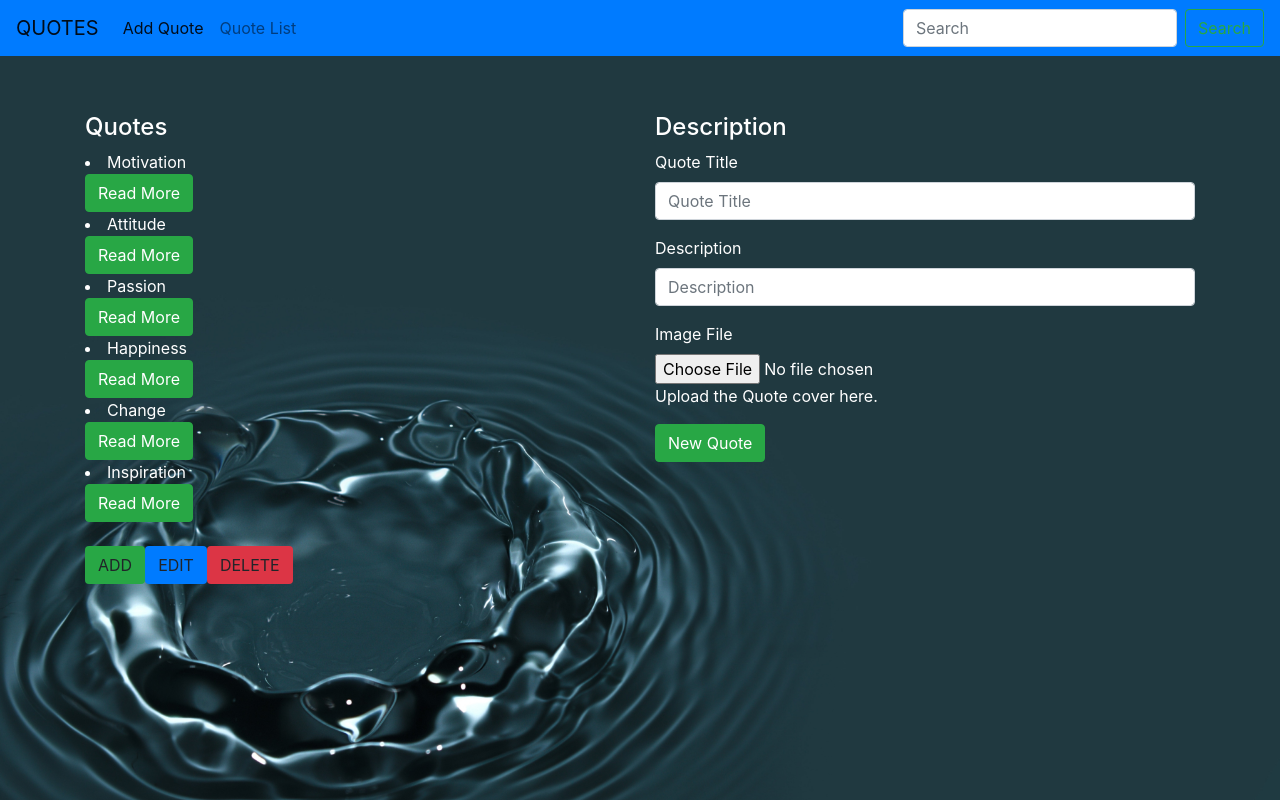
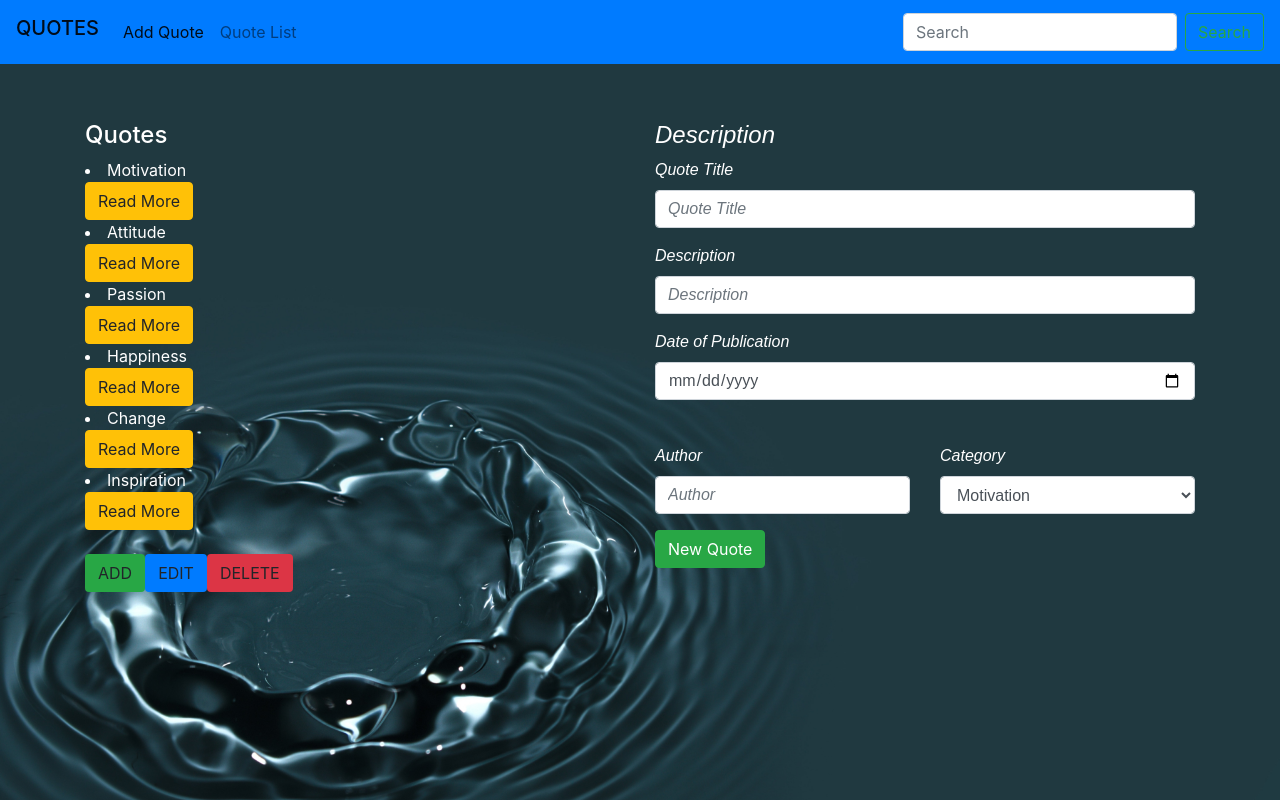
Before and after one commit to mervinkogei/Quotes, an Angular app: page / in a window 1280 px wide. Built offline with nearby package versions, Linux system fonts and the light colour scheme.

Commit message:
add the input category to the New Quote form and quote component styles

```diff
--- a/src/app/app.component.html
+++ b/src/app/app.component.html
@@ -1,8 +1,10 @@
+<link href="https://stackpath.bootstrapcdn.com/font-awesome/4.7.0/css/font-awesome.min.css" rel="stylesheet" integrity="sha384-wvfXpqpZZVQGK6TAh5PVlGOfQNHSoD2xbE+QkPxCAFlNEevoEH3Sl0sibVcOQVnN" crossorigin="anonymous">
+
 <nav class="navbar navbar-expand-lg navbar-light bg-primary text-white">
   <button class="navbar-toggler" type="button" data-toggle="collapse" data-target="#navbarTogglerDemo03" aria-controls="navbarTogglerDemo03" aria-expanded="false" aria-label="Toggle navigation">
     <span class="navbar-toggler-icon"></span>
   </button>
-  <a class="navbar-brand " href="#">QUOTES</a>
+  <h1 class="navbar-brand " href="#">QUOTES</h1>
 
   <div class="collapse navbar-collapse" id="navbarTogglerDemo03">
     <ul class="navbar-nav mr-auto mt-2 mt-lg-0">
--- a/src/app/quote/quote.component.css
+++ b/src/app/quote/quote.component.css
@@ -5,3 +5,12 @@
 .quote{
     color: white;
 }
+.form-group,::placeholder{
+    /* font-family: 'Lucida Sans', 'Lucida Sans Regular', 'Lucida Grande', 'Lucida Sans Unicode', Geneva, Verdana, sans-serif; */
+    font-style: italic;
+    font-family: fantasy;
+}
+.desc{
+    font-style: italic;
+    font-family: fantasy;
+}
--- a/src/app/quote/quote.component.html
+++ b/src/app/quote/quote.component.html
@@ -5,7 +5,7 @@
       <div class="quote">
         <div *ngFor='let quote of quote'>
           <li>{{quote.name}}</li>
-          <button type="button" class="btn btn-success">Read More</button>
+          <button type="button" class="btn btn-warning">Read More</button>
         </div>
         <br>
         <button class="btn btn-button bg-success" value="ADD">ADD</button>
@@ -15,7 +15,7 @@
     </div>
 
     <div class="col-md-6">
-      <h4>Description</h4>
+      <h4 class="desc">Description</h4>
       <form>
         <div class="form-group">
           <label for="title">Quote Title</label>
@@ -26,10 +26,35 @@
           <input type="text" class="form-control" id="desc" placeholder="Description">
         </div>
         <div class="form-group">
+            <label for="Description">Date of Publication</label>
+            <input type="date" class="form-control" id="desc" placeholder="Date of Publication">
+          </div>
+          <div class="row">
+          <div class="col-md-6">
+          <div class="form-group ">
+            <label for="Description">Author</label>
+            <input type="text" class="form-control" id="desc" placeholder="Author">
+          </div>
+        </div>
+        <div class="col-md-6">
+            <div class="form-group ">
+              <label for="Description">Category</label>
+              <!-- <input type="text" class="form-control" id="desc" placeholder="Category"> -->
+              <select class="form-control">
+                <option>Motivation</option>
+                <option>Inspiration</option>
+                <option>Attitude</option>
+                <option>Change</option>
+                <option>Passion</option>
+              </select>
+            </div>
+          </div>
+        </div>
+        <!-- <div class="form-group">
           <label for="exampleInputFile">Image File</label> <br>
           <input type="file" id="image"> <br>
           <p class="help-block">Upload the Quote cover here.</p>
-        </div>
+        </div> -->
 
         <button type="add" class="btn btn-success">New Quote</button>
       </form>
--- a/src/index.html
+++ b/src/index.html
@@ -6,6 +6,7 @@
   <base href="/">
   <meta name="viewport" content="width=device-width, initial-scale=1">
   <link rel="icon" type="image/x-icon" href="favicon.ico">
+  <link href="https://stackpath.bootstrapcdn.com/font-awesome/4.7.0/css/font-awesome.min.css" rel="stylesheet" integrity="sha384-wvfXpqpZZVQGK6TAh5PVlGOfQNHSoD2xbE+QkPxCAFlNEevoEH3Sl0sibVcOQVnN" crossorigin="anonymous">
 </head>
 <body>
   <app-root></app-root>
--- a/src/styles.css
+++ b/src/styles.css
@@ -2,6 +2,7 @@
 
 /* @import "~bootstrap/dist/css/bootstrap.css" */
 @import "~bootstrap/dist/css/bootstrap.css";
+
 body{
     background-image: url("../src/assets/images/back_quote.jpg");
     background-repeat: no-repeat;
@@ -9,4 +10,12 @@ body{
 };
 .navbar-brand{
     color: white;
+    font-family: monospace;
+
 }
+button{
+    padding:10px;
+}
+title{
+    font-family: monospace;
+}
```
